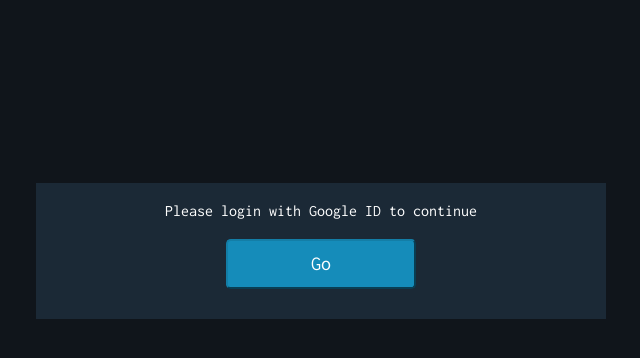
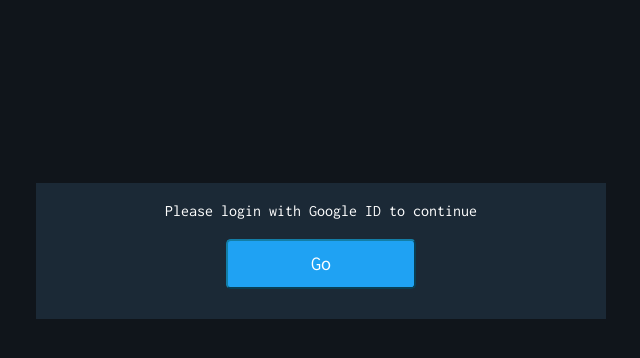
Before and after one commit to zihadbappy/UB, a Flask app: page /addword in a window 1280 px wide. Shown: the part 81-439 px from the top of the page, without its empty margins (319-959 px from the left). Run offline with Flask 2, Linux system fonts and the light colour scheme; some libraries are stand-ins or nearby versions; some web fonts are replaced.

Commit message:
heroku19

```diff
--- a/static/styles/home.css
+++ b/static/styles/home.css
@@ -51,7 +51,6 @@
 
 
 #definition{
-    white-space: pre-line;
     box-sizing: border-box;
     font-size: larger;
     font-family:'Inconsolata', monospace;
@@ -67,6 +66,8 @@
 
 
 #word{
+    margin-bottom: 0.5rem;
+
 color:#1FA2F3;
 font-size: 2rem;
 font-family:'Source Code Pro';
--- a/templates/unauthorized.html
+++ b/templates/unauthorized.html
@@ -8,7 +8,8 @@
                         Please login with Google ID to continue
                     </p>
                   <form action="{{url_for('userlogin')}}" id="loginForm" method="GET">
-                    <button class="form-control-label btn-lg btn-primary col-4">Go</button>
+                    <button class="form-control-label btn-lg btn-primary col-4" style="Background-color: #1FA2F3">Go</button>
+
                 </form>
                 </div>
     </div>
```
